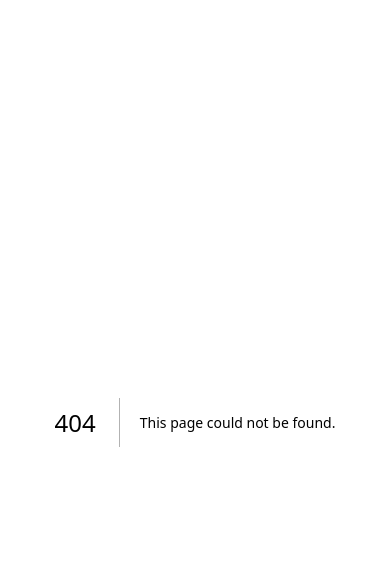
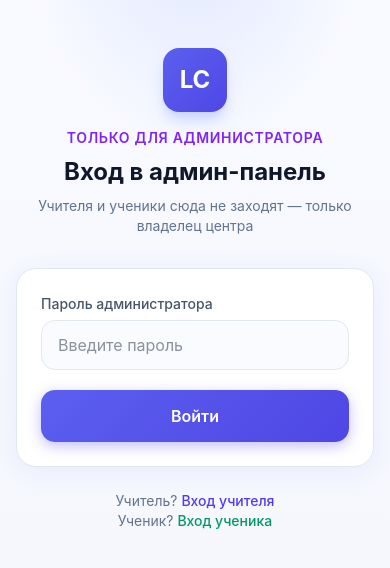
Before and after one commit to rolimzod16-dotcom/LANGCENTER, a Next.js app: page /admin/login in a window 390 px wide. Before the commit this address had no page. Shown: the top 568 px of the page. Built offline with nearby package versions, Linux system fonts and the light colour scheme.

Commit message:
security: protect admin panel with password, remove from mobile app

```diff
--- /dev/null
+++ b/src/app/admin/login/page.tsx
@@ -0,0 +1,97 @@
+"use client";
+
+import { FormEvent, Suspense, useState } from "react";
+import { useRouter, useSearchParams } from "next/navigation";
+import Link from "next/link";
+import { Logo } from "@/components/ui/Logo";
+
+function AdminLoginForm() {
+  const router = useRouter();
+  const searchParams = useSearchParams();
+  const next = searchParams.get("next") || "/admin";
+  const [password, setPassword] = useState("");
+  const [error, setError] = useState("");
+  const [loading, setLoading] = useState(false);
+
+  async function handleSubmit(e: FormEvent) {
+    e.preventDefault();
+    setLoading(true);
+    setError("");
+
+    const res = await fetch("/api/admin/login", {
+      method: "POST",
+      headers: { "Content-Type": "application/json" },
+      body: JSON.stringify({ password }),
+    });
+    const data = await res.json();
+    setLoading(false);
+
+    if (!res.ok) {
+      setError(data.error ?? "Ошибка входа");
+      return;
+    }
+
+    router.push(next);
+    router.refresh();
+  }
+
+  return (
+    <div className="lc-page safe-top safe-bottom min-h-dvh">
+      <main className="mx-auto max-w-md px-4 py-12">
+        <div className="text-center">
+          <Logo size="md" className="mx-auto" />
+          <p className="mt-4 text-sm font-semibold uppercase tracking-wider text-violet-600">
+            Только для администратора
+          </p>
+          <h1 className="mt-2 text-2xl font-bold text-slate-900">
+            Вход в админ-панель
+          </h1>
+          <p className="mt-2 text-sm text-slate-500">
+            Учителя и ученики сюда не заходят — только владелец центра
+          </p>
+        </div>
+
+        <form onSubmit={handleSubmit} className="lc-card mt-8 p-6">
+          <label className="lc-label">Пароль администратора</label>
+          <input
+            required
+            type="password"
+            value={password}
+            onChange={(e) => setPassword(e.target.value)}
+            placeholder="Введите пароль"
+            className="lc-input mb-5"
+            autoComplete="current-password"
+          />
+          <button
+            type="submit"
+            disabled={loading}
+            className="lc-btn lc-btn-primary w-full py-3.5 disabled:opacity-60"
+          >
+            {loading ? "Вход..." : "Войти"}
+          </button>
+          {error && <p className="lc-alert lc-alert-error mt-4">{error}</p>}
+        </form>
+
+        <p className="mt-6 text-center text-sm text-slate-500">
+          Учитель?{" "}
+          <Link href="/teacher/login" className="font-medium text-indigo-600">
+            Вход учителя
+          </Link>
+          <br />
+          Ученик?{" "}
+          <Link href="/student/login" className="font-medium text-emerald-600">
+            Вход ученика
+          </Link>
+        </p>
+      </main>
+    </div>
+  );
+}
+
+export default function AdminLoginPage() {
+  return (
+    <Suspense>
+      <AdminLoginForm />
+    </Suspense>
+  );
+}
--- a/src/app/admin/page.tsx
+++ b/src/app/admin/page.tsx
@@ -1,7 +1,18 @@
+"use client";
+
 import Link from "next/link";
+import { useRouter } from "next/navigation";
 import { AppShell } from "@/components/layout/AppShell";
 
 export default function AdminPage() {
+  const router = useRouter();
+
+  async function logout() {
+    await fetch("/api/admin/logout", { method: "POST" });
+    router.push("/admin/login");
+    router.refresh();
+  }
+
   return (
     <AppShell
       title="Панель администратора"
@@ -47,6 +58,16 @@ export default function AdminPage() {
         </Link>
       </div>
 
+      <div className="mb-6 flex justify-end">
+        <button
+          type="button"
+          onClick={logout}
+          className="lc-btn lc-btn-ghost px-4 py-2 text-sm"
+        >
+          Выйти из админки
+        </button>
+      </div>
+
       <div className="lc-card-flat mt-8 p-6 text-sm text-slate-600">
         <p className="font-bold text-slate-900">Порядок работы</p>
         <ol className="mt-3 list-decimal space-y-2 pl-5 leading-relaxed">
--- /dev/null
+++ b/src/app/api/admin/login/route.ts
@@ -0,0 +1,35 @@
+import { NextRequest, NextResponse } from "next/server";
+import {
+  isAdminPasswordConfigured,
+  setAdminSession,
+  verifyAdminPassword,
+} from "@/lib/auth/admin";
+
+export async function POST(request: NextRequest) {
+  try {
+    if (!isAdminPasswordConfigured()) {
+      return NextResponse.json(
+        {
+          error:
+            "Админ-пароль не настроен. Добавьте ADMIN_PASSWORD в переменные окружения.",
+        },
+        { status: 503 },
+      );
+    }
+
+    const body = await request.json();
+    const password = String(body.password ?? "");
+
+    if (!verifyAdminPassword(password)) {
+      return NextResponse.json(
+        { error: "Неверный пароль администратора" },
+        { status: 401 },
+      );
+    }
+
+    await setAdminSession();
+    return NextResponse.json({ ok: true });
+  } catch {
+    return NextResponse.json({ error: "Ошибка входа" }, { status: 500 });
+  }
+}
--- /dev/null
+++ b/src/app/api/admin/logout/route.ts
@@ -0,0 +1,7 @@
+import { NextResponse } from "next/server";
+import { clearAdminSession } from "@/lib/auth/admin";
+
+export async function POST() {
+  await clearAdminSession();
+  return NextResponse.json({ ok: true });
+}
--- a/src/app/app/page.tsx
+++ b/src/app/app/page.tsx
@@ -76,10 +76,7 @@ export default function MobileAppPage() {
         </div>
 
         <p className="mt-auto pt-10 text-center text-xs text-slate-400">
-          Админ-панель:{" "}
-          <Link href="/admin" className="font-medium text-indigo-600">
-            langcenter.vercel.app/admin
-          </Link>
+          Админ-панель доступна только с компьютера
         </p>
       </main>
     </div>
--- a/src/app/page.tsx
+++ b/src/app/page.tsx
@@ -14,7 +14,7 @@ const sections = [
   {
     href: "/admin",
     title: "Админ-панель",
-    desc: "Добавление учителей и учеников, коды и пароли",
+    desc: "Только для владельца центра — нужен пароль администратора",
     icon: "⚙️",
     accent: "border-violet-200 bg-gradient-to-br from-violet-50 to-white",
   },
--- a/src/components/layout/AdminSubLayout.tsx
+++ b/src/components/layout/AdminSubLayout.tsx
@@ -1,4 +1,7 @@
+"use client";
+
 import Link from "next/link";
+import { useRouter } from "next/navigation";
 import { Logo } from "@/components/ui/Logo";
 
 type Props = {
@@ -8,6 +11,14 @@ type Props = {
 };
 
 export function AdminSubLayout({ title, description, children }: Props) {
+  const router = useRouter();
+
+  async function logout() {
+    await fetch("/api/admin/logout", { method: "POST" });
+    router.push("/admin/login");
+    router.refresh();
+  }
+
   return (
     <div className="lc-page min-h-screen">
       <header className="sticky top-0 z-10 border-b border-slate-200/80 bg-white/90 backdrop-blur-md">
@@ -16,12 +27,21 @@ export function AdminSubLayout({ title, description, children }: Props) {
             <Logo size="sm" />
             <h1 className="text-lg font-bold text-slate-900">{title}</h1>
           </div>
+          <div className="flex items-center gap-3">
             <Link
               href="/admin"
               className="text-sm font-medium text-indigo-600 hover:underline"
             >
               ← Админ
             </Link>
+            <button
+              type="button"
+              onClick={logout}
+              className="text-sm text-slate-500 hover:text-slate-800"
+            >
+              Выйти
+            </button>
+          </div>
         </div>
       </header>
 
--- a/src/components/layout/AppShell.tsx
+++ b/src/components/layout/AppShell.tsx
@@ -8,7 +8,6 @@ type AppShellProps = {
 };
 
 const nav = [
-  { href: "/admin", label: "Админ" },
   { href: "/teacher/login", label: "Учитель" },
   { href: "/student/login", label: "Ученик" },
   { href: "/app", label: "Приложение" },
--- /dev/null
+++ b/src/lib/auth/admin-constants.ts
@@ -0,0 +1,7 @@
+export const ADMIN_COOKIE = "lc_admin";
+
+export function isAdminAuthenticated(
+  cookieValue: string | undefined,
+): boolean {
+  return cookieValue === "1";
+}
--- /dev/null
+++ b/src/lib/auth/admin.ts
@@ -0,0 +1,36 @@
+import { cookies } from "next/headers";
+import { timingSafeEqual } from "crypto";
+import { ADMIN_COOKIE } from "@/lib/auth/admin-constants";
+
+export { ADMIN_COOKIE } from "@/lib/auth/admin-constants";
+
+function safeEqual(a: string, b: string): boolean {
+  if (a.length !== b.length) return false;
+  return timingSafeEqual(Buffer.from(a), Buffer.from(b));
+}
+
+export function isAdminPasswordConfigured(): boolean {
+  return Boolean(process.env.ADMIN_PASSWORD?.trim());
+}
+
+export function verifyAdminPassword(password: string): boolean {
+  const expected = process.env.ADMIN_PASSWORD?.trim();
+  if (!expected) return false;
+  return safeEqual(password, expected);
+}
+
+export async function setAdminSession() {
+  const jar = await cookies();
+  jar.set(ADMIN_COOKIE, "1", {
+    httpOnly: true,
+    sameSite: "lax",
+    path: "/",
+    secure: process.env.NODE_ENV === "production",
+    maxAge: 60 * 60 * 12,
+  });
+}
+
+export async function clearAdminSession() {
+  const jar = await cookies();
+  jar.delete(ADMIN_COOKIE);
+}
--- /dev/null
+++ b/src/middleware.ts
@@ -0,0 +1,65 @@
+import { NextRequest, NextResponse } from "next/server";
+import { ADMIN_COOKIE, isAdminAuthenticated } from "@/lib/auth/admin-constants";
+
+const PUBLIC_ADMIN_PATHS = ["/admin/login"];
+
+const PUBLIC_API_PATHS = [
+  "/api/teachers/login",
+  "/api/students/login",
+  "/api/logout",
+  "/api/download/apk",
+  "/api/teacher/me",
+  "/api/student/me",
+  "/api/attendance",
+  "/api/grades",
+];
+
+function isProtectedAdminPage(pathname: string): boolean {
+  return (
+    pathname === "/admin" ||
+    pathname.startsWith("/admin/") &&
+      !PUBLIC_ADMIN_PATHS.some((p) => pathname === p || pathname.startsWith(`${p}/`))
+  );
+}
+
+function isProtectedAdminApi(pathname: string): boolean {
+  if (PUBLIC_API_PATHS.some((p) => pathname === p || pathname.startsWith(`${p}/`))) {
+    return false;
+  }
+  if (pathname === "/api/teachers" || pathname.startsWith("/api/teachers/")) {
+    return pathname !== "/api/teachers/login";
+  }
+  if (pathname === "/api/students" || pathname.startsWith("/api/students/")) {
+    return pathname !== "/api/students/login";
+  }
+  if (pathname === "/api/assign") return true;
+  return false;
+}
+
+export function middleware(request: NextRequest) {
+  const { pathname } = request.nextUrl;
+  const isAdmin = isAdminAuthenticated(
+    request.cookies.get(ADMIN_COOKIE)?.value,
+  );
+
+  if (isAdmin) return NextResponse.next();
+
+  if (isProtectedAdminPage(pathname)) {
+    const login = new URL("/admin/login", request.url);
+    login.searchParams.set("next", pathname);
+    return NextResponse.redirect(login);
+  }
+
+  if (isProtectedAdminApi(pathname)) {
+    return NextResponse.json(
+      { error: "Нет доступа. Только для администратора." },
+      { status: 401 },
+    );
+  }
+
+  return NextResponse.next();
+}
+
+export const config = {
+  matcher: ["/admin/:path*", "/api/teachers/:path*", "/api/students/:path*", "/api/assign"],
+};
```
Also changed, not shown: 1 other file (tests, documents, lock files or other folders). Lines whose indentation alone changed are shown as unchanged.
